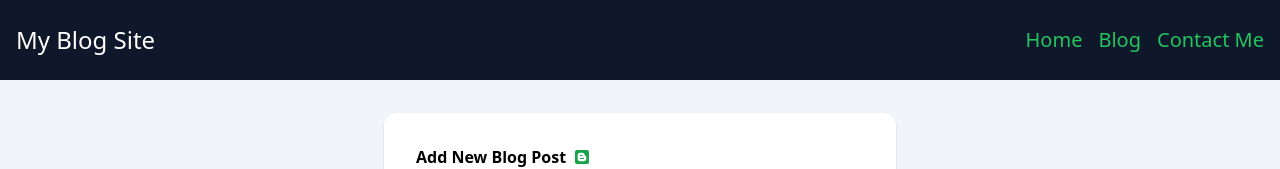
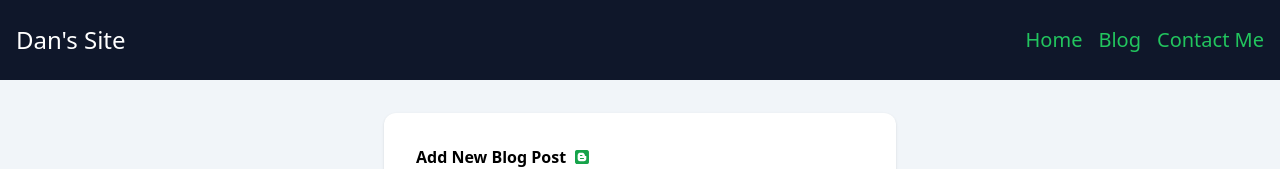
Before and after one commit to dan046/my-blog-site, a React (Vite) app: page / in a window 1280 px wide. Shown: the top 169 px of the page. Built offline with nearby package versions, Linux system fonts and the light colour scheme.

Commit message:
added some small changes

```diff
--- a/src/App.tsx
+++ b/src/App.tsx
@@ -121,7 +121,7 @@ const App = () => {
   return (
     <div className="flex flex-col h-screen justify-between bg-slate-100 justify-center">
       <Header
-        title="My Blog Site"
+        title="Dan's Site"
         home="Home"
         blog="Blog"
         contact="Contact Me"
--- a/src/components/Header.tsx
+++ b/src/components/Header.tsx
@@ -5,10 +5,10 @@ interface Props {
   contact?: string
 }
 const Header = ({
-  title = "My Blog",
-  home = "Home",
-  blog = "Blog",
-  contact = "Contact",
+  title = "Your Logo",
+  home = "Menu 1",
+  blog = "Menu 2",
+  contact = "Menu 3",
 }: Props) => {
   return (
     <nav className="bg-slate-900 pt-6 md:py-6 text-white md:flex md:items-center md:justify-between px-4">
```
